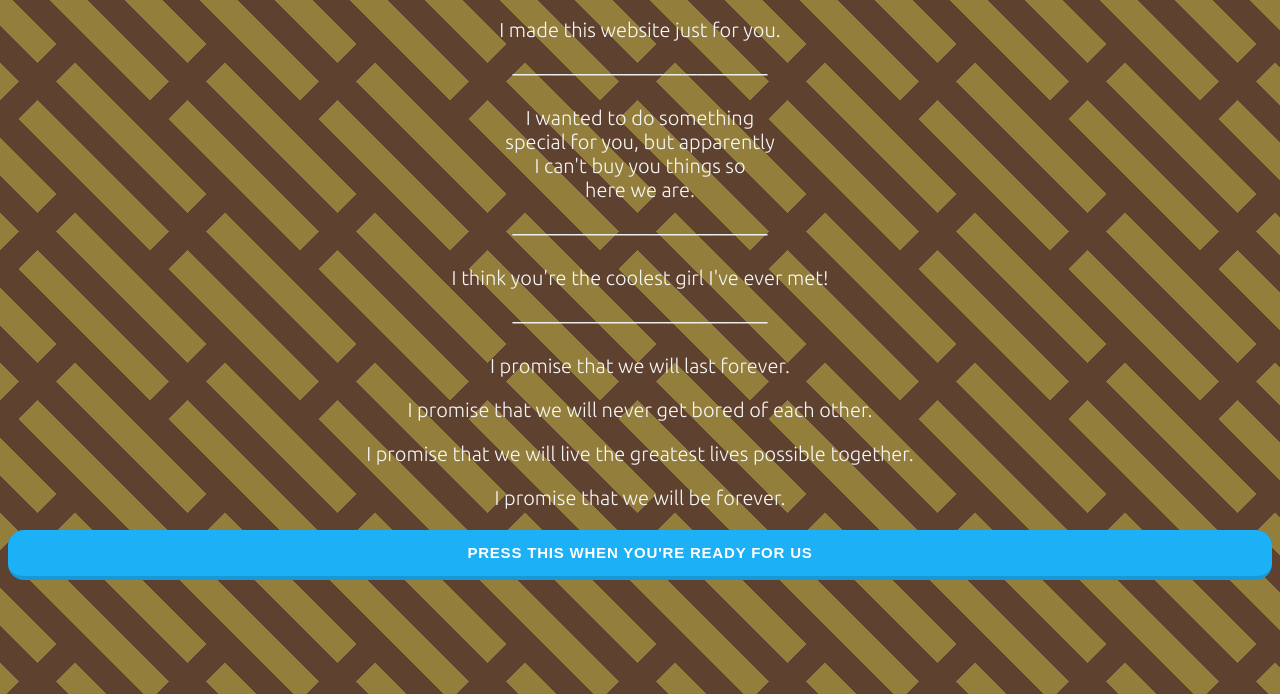
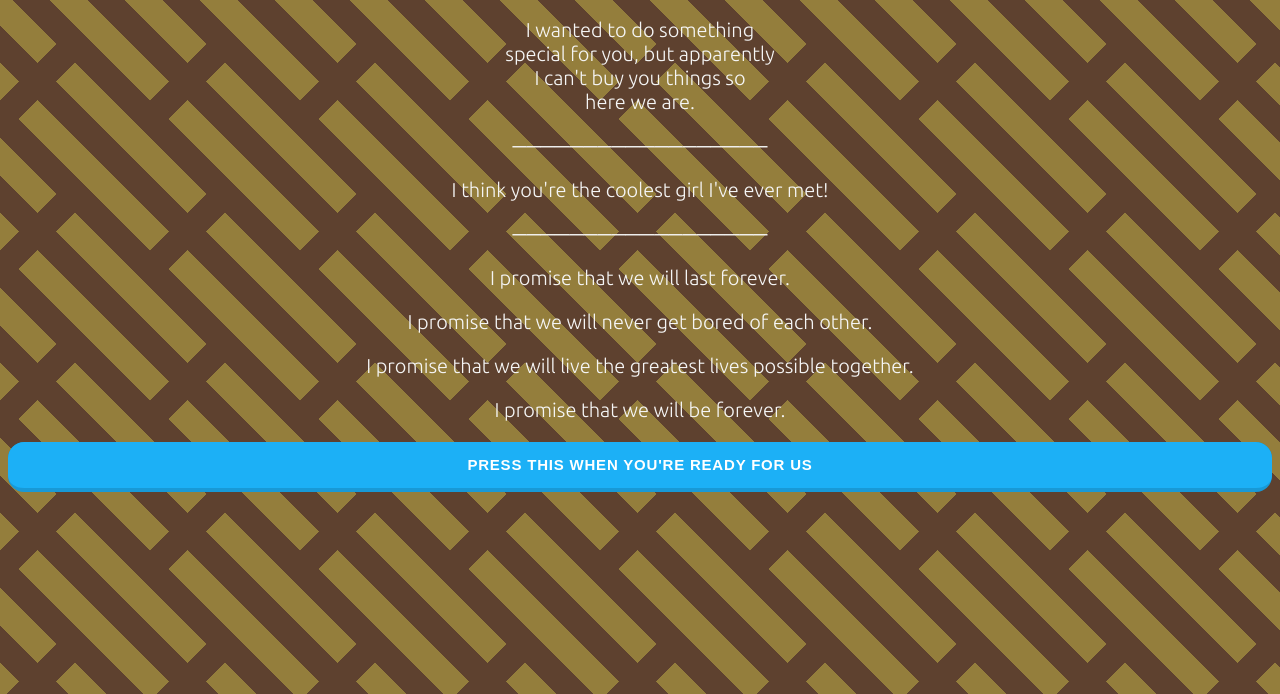
Before and after one commit to WilliamEvesSideAccount/WilliamEvesSideAccount.github.io, a plain HTML site: page index.html in a window 1280 px wide. Shown: the part 106-800 px from the top of the page. Drawn offline with Linux system fonts and the light colour scheme.

Commit message:
Update index.html

```diff
--- a/index.html
+++ b/index.html
@@ -13,8 +13,6 @@
 
         <div id="content">
             <h1>Hey Della!</h1>
-            <p>I made this website just for you.</p>
-            <p>──────────────────</p>
             <p>I wanted to do something<br>special for you, but apparently<br>I can't buy you things so<br>here we are.</p>
             <p>──────────────────</p>
             <p id="ity">I think you're the most beautiful girl I've ever met!</p>
```
